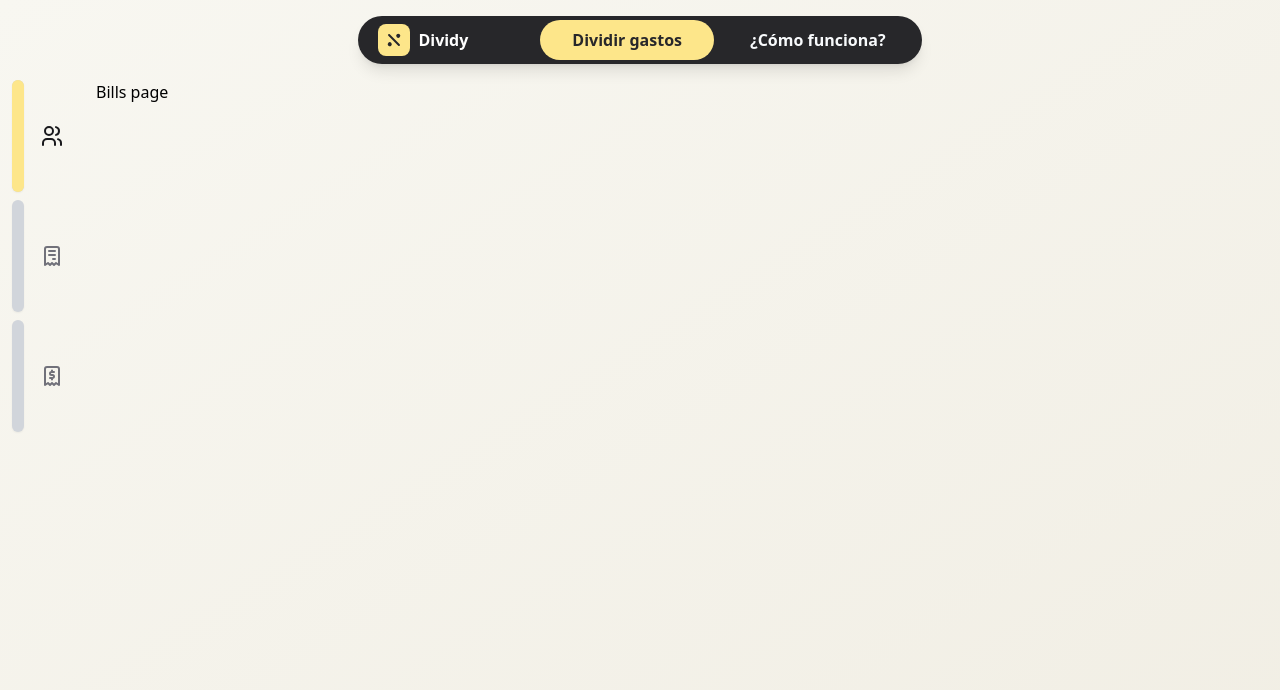
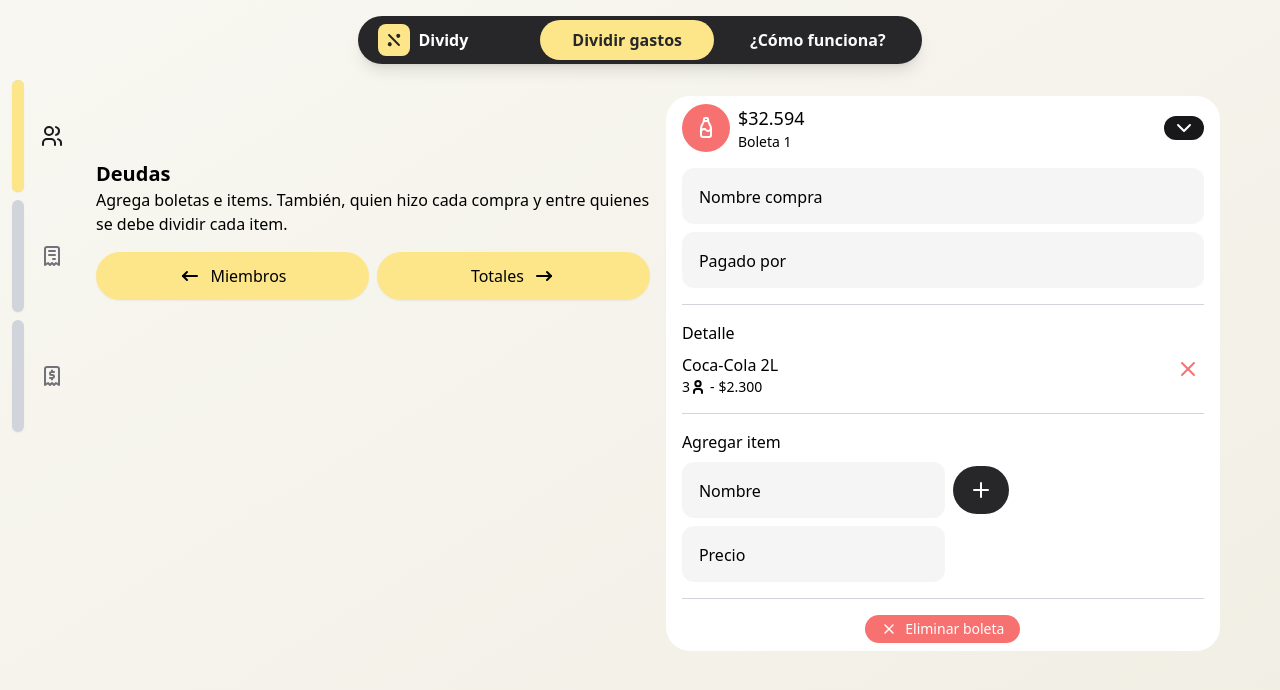
Before and after one commit to nicosmico/dividy-frontend, a React (Vite) app: page /split-bills/bills in a window 1280 px wide. Shown: the top 690 px of the page. Built offline with nearby package versions, Linux system fonts and the light colour scheme.

Commit message:
feat: Add Bills section

```diff
--- a/src/components/form/InputError.tsx
+++ b/src/components/form/InputError.tsx
@@ -1,7 +1,7 @@
-import { FieldError } from 'react-hook-form';
+import { FieldError, FieldErrorsImpl, Merge } from 'react-hook-form';
 
 interface Props extends React.HTMLAttributes<HTMLSpanElement> {
-  errors?: FieldError;
+  errors?: FieldError | Merge<FieldError, FieldErrorsImpl<any>> | undefined;
 }
 export function InputError({ errors, ...props }: Props) {
   if (!errors) return;
--- a/src/components/ui/Card.tsx
+++ b/src/components/ui/Card.tsx
@@ -8,7 +8,7 @@ export function Card({
   return (
     <div
       className={twMerge(
-        'rounded-xl bg-white px-4 py-2',
+        'rounded-3xl bg-white px-4 py-2',
         props.onClick &&
           'transition hover:cursor-pointer active:scale-100 md:hover:scale-[1.015]',
         className
--- /dev/null
+++ b/src/components/ui/Divider.tsx
@@ -0,0 +1,5 @@
+export function Divider() {
+  return <hr className='h-[1px] border-t-0 bg-gray-300 dark:opacity-50' />;
+}
+
+export default Divider;
--- a/src/components/ui/index.ts
+++ b/src/components/ui/index.ts
@@ -1,6 +1,7 @@
 import { Card } from './Card';
 import { Container } from './Container';
 import { Dialog } from './Dialog';
+import { Divider } from './Divider';
 import { DividyIcon } from './DividyIcon';
 import { IconButton } from './IconButton';
 import { RoundedButton } from './RoundedButton';
@@ -12,6 +13,7 @@ export {
   Card,
   Container,
   Dialog,
+  Divider,
   DividyIcon,
   IconButton,
   RoundedButton,
--- /dev/null
+++ b/src/features/split-bills/components/BillCard.tsx
@@ -0,0 +1,95 @@
+import { zodResolver } from '@hookform/resolvers/zod';
+import {
+  IconBottle,
+  IconChevronDown,
+  IconPlus,
+  IconX,
+} from '@tabler/icons-react';
+import { useForm } from 'react-hook-form';
+import { Input, InputError } from 'src/components/form';
+import { Card, Divider, IconButton, RoundedButton } from 'src/components/ui';
+import { z } from 'zod';
+import ItemForm from './ItemForm';
+import ItemsList from './ItemsList';
+
+const formSchema = z.object({
+  name: z.string().min(1, 'Debes ingresar un nombre'),
+  paidBy: z.string().min(1, 'Debes ingresar un nombre'),
+});
+
+export function BillCard() {
+  const {
+    register,
+    formState: { errors },
+  } = useForm({
+    resolver: zodResolver(formSchema),
+  });
+
+  return (
+    <Card className='space-y-4'>
+      <div className='flex items-center justify-between gap-2'>
+        <div className='aspect-square rounded-full bg-red-400 p-3 text-white'>
+          <IconBottle />
+        </div>
+        <div className='w-full'>
+          <h2 className='text-lg font-medium'>$32.594</h2>
+          <h1 className='text-sm font-medium'>Boleta 1</h1>
+        </div>
+        <IconButton className='bg-zinc-900 px-2 py-0 text-white'>
+          <IconChevronDown></IconChevronDown>
+        </IconButton>
+      </div>
+
+      {/* Bill form */}
+      <div className='space-y-2'>
+        <div>
+          <Input
+            type='text'
+            label='Nombre compra'
+            register={register('name')}
+            className='bg-neutral-100'
+          />
+          <InputError errors={errors.name}></InputError>
+        </div>
+        <div>
+          <Input
+            type='text'
+            label='Pagado por'
+            register={register('paidBy')}
+            className='bg-neutral-100'
+          />
+          <InputError errors={errors.paidBy}></InputError>
+        </div>
+      </div>
+      <Divider />
+
+      {/* Detail */}
+      <div className='space-y-2'>
+        <h3 className='font-medium'>Detalle</h3>
+        <ItemsList />
+      </div>
+      <Divider />
+
+      {/* Item form */}
+      <div className='space-y-2'>
+        <h3 className='font-medium'>Agregar item</h3>
+        <ItemForm className='flex gap-2'>
+          <IconButton
+            type='submit'
+            className='mt-1 h-min bg-zinc-800 text-white'
+          >
+            <IconPlus />
+          </IconButton>
+        </ItemForm>
+      </div>
+      <Divider />
+
+      <RoundedButton className='mx-auto bg-red-400 px-4 py-1 text-sm text-white'>
+        <IconX size={16}></IconX>
+        Eliminar boleta
+      </RoundedButton>
+    </Card>
+  );
+}
+
+export default BillCard;
--- /dev/null
+++ b/src/features/split-bills/components/BillsList.tsx
@@ -0,0 +1,13 @@
+import { BillCard } from '..';
+
+export function BillsList() {
+  return (
+    <ol>
+      <li>
+        <BillCard></BillCard>
+      </li>
+    </ol>
+  );
+}
+
+export default BillsList;
--- /dev/null
+++ b/src/features/split-bills/components/ItemForm.tsx
@@ -0,0 +1,60 @@
+import { zodResolver } from '@hookform/resolvers/zod';
+import { useForm } from 'react-hook-form';
+import { Input, InputError } from 'src/components/form';
+import { BillItem } from 'src/models/Bill';
+import { z } from 'zod';
+
+const formSchema = z.object({
+  name: z.string().min(1, 'Debes ingresar un nombre'),
+  price: z.number().min(1, 'Debes ingresar un precio'),
+});
+type ItemForm = z.infer<typeof formSchema>;
+
+interface Props extends React.FormHTMLAttributes<HTMLFormElement> {
+  onSubmitForm: (member: BillItem) => void;
+  resetOnSubmit?: boolean;
+  defaultValues?: ItemForm;
+}
+export function ItemForm({
+  children, // To pass button with submit type
+  onSubmitForm,
+  resetOnSubmit,
+  defaultValues,
+  ...props
+}: Props) {
+  const {
+    register,
+    formState: { errors },
+    handleSubmit,
+  } = useForm({
+    resolver: zodResolver(formSchema),
+  });
+
+  return (
+    <form onSubmit={handleSubmit((data) => console.log(data))} {...props}>
+      <div className='space-y-2'>
+        <div>
+          <Input
+            type='text'
+            label='Nombre'
+            register={register('name')}
+            className='bg-neutral-100'
+          />
+          <InputError errors={errors.name}></InputError>
+        </div>
+        <div>
+          <Input
+            type='number'
+            label='Precio'
+            register={register('price')}
+            className='bg-neutral-100'
+          />
+          <InputError errors={errors.price}></InputError>
+        </div>
+      </div>
+      {children}
+    </form>
+  );
+}
+
+export default ItemForm;
--- /dev/null
+++ b/src/features/split-bills/components/ItemsList.tsx
@@ -0,0 +1,27 @@
+import { IconUser, IconX } from '@tabler/icons-react';
+import { IconButton } from 'src/components/ui';
+
+export function ItemsList() {
+  return (
+    <ul>
+      <li className='flex justify-between gap-4'>
+        <div>
+          <span>Coca-Cola 2L</span>
+          <div className='flex gap-1 text-sm font-medium'>
+            <div className='flex items-center'>
+              3 <IconUser size={16} stroke={3} />
+            </div>
+            <span>-</span>
+            <span>$2.300</span>
+          </div>
+        </div>
+
+        <IconButton className='h-fit px-1 py-1 text-red-400 md:hover:bg-red-400 md:hover:text-white'>
+          <IconX></IconX>
+        </IconButton>
+      </li>
+    </ul>
+  );
+}
+
+export default ItemsList;
--- a/src/features/split-bills/components/MemberForm.tsx
+++ b/src/features/split-bills/components/MemberForm.tsx
@@ -6,7 +6,7 @@ import { Input, InputError } from 'src/components/form';
 import { Member } from 'src/models/Member';
 import { z } from 'zod';
 
-const memberSchema = z.object({
+const formSchema = z.object({
   name: z.string().min(1, 'Debes ingresar un nombre'),
   email: z
     .string()
@@ -21,7 +21,7 @@ const memberSchema = z.object({
     .or(z.literal(''))
     .transform((value) => (!value ? undefined : value)),
 });
-type MemberForm = z.infer<typeof memberSchema>;
+type MemberForm = z.infer<typeof formSchema>;
 
 interface Props extends React.HTMLAttributes<HTMLFormElement> {
   onSubmitForm: (member: Member) => void;
@@ -41,11 +41,15 @@ export function MemberForm({
 }: Props) {
   const [showDetail, setShowDetail] = useState(defaultShowDetail);
 
-  const { register, handleSubmit, formState, reset } = useForm<MemberForm>({
-    resolver: zodResolver(memberSchema),
+  const {
+    register,
+    handleSubmit,
+    formState: { errors },
+    reset,
+  } = useForm<MemberForm>({
+    resolver: zodResolver(formSchema),
     defaultValues,
   });
-  const errors = formState.errors;
 
   const onValid = ({ name, email, phone }: MemberForm) => {
     const id = crypto.randomUUID();
--- a/src/features/split-bills/index.ts
+++ b/src/features/split-bills/index.ts
@@ -1,5 +1,7 @@
+import { BillCard } from './components/BillCard';
+import { BillsList } from './components/BillsList';
 import { MemberForm } from './components/MemberForm';
 import { MemberList } from './components/MemberList';
 import { NavigationStep } from './components/NavigationStep';
 
-export { MemberForm, MemberList, NavigationStep };
+export { BillCard, BillsList, MemberForm, MemberList, NavigationStep };
--- /dev/null
+++ b/src/models/Bill.ts
@@ -0,0 +1,12 @@
+export interface Bill {
+  name: string;
+  paidBy: string; // Member ID
+  total: number;
+  // items: BillItem[];
+}
+
+export interface BillItem {
+  name: string;
+  price: number;
+  // members: string[]; // Member IDs
+}
--- a/src/pages/split-bills/bills/BillsPage.tsx
+++ b/src/pages/split-bills/bills/BillsPage.tsx
@@ -1,8 +1,38 @@
+import { IconArrowNarrowLeft, IconArrowNarrowRight } from '@tabler/icons-react';
+import { RoundedLink } from 'src/components/ui';
+import { BillsList } from 'src/features/split-bills';
+
 export function BillsPage() {
   return (
-    <>
-      <h1>Bills page</h1>
-    </>
+    <div className='space-y-4 md:flex md:gap-4'>
+      <div className='w-full text-center md:pt-20 md:text-left'>
+        <h1 className='text-xl font-bold'>Deudas</h1>
+        <p>
+          Agrega boletas e items. También, quien hizo cada compra y entre
+          quienes se debe dividir cada item.
+        </p>
+        <div className='flex gap-2'>
+          <RoundedLink
+            to='../members'
+            className='mt-4 w-full bg-amber-200 px-6 shadow-sm md:max-w-lg'
+          >
+            <IconArrowNarrowLeft></IconArrowNarrowLeft>
+            Miembros
+          </RoundedLink>
+          <RoundedLink
+            to='../totals'
+            className='mt-4 w-full bg-amber-200 px-6 shadow-sm md:max-w-lg'
+          >
+            Totales
+            <IconArrowNarrowRight></IconArrowNarrowRight>
+          </RoundedLink>
+        </div>
+      </div>
+
+      <div className='w-full space-y-8'>
+        <BillsList />
+      </div>
+    </div>
   );
 }
 
```
